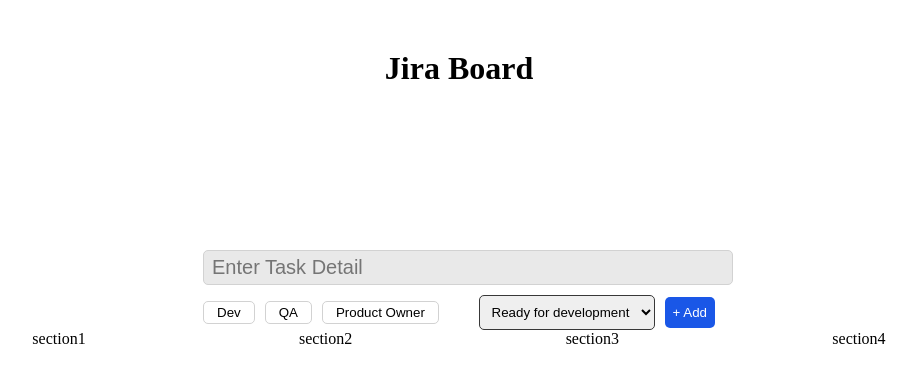
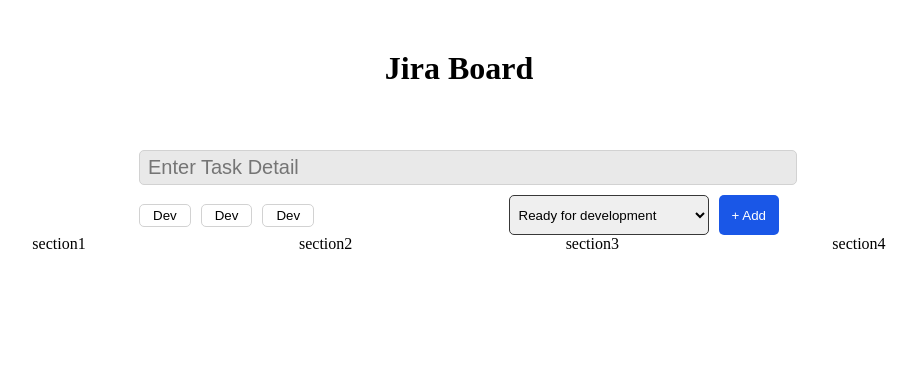
Before and after one commit to ashucj17/jira-board, a React (Vite) app: page / in a window 1280 px wide. Shown: the top 382 px of the page, without its empty margins (181-1097 px from the left). Built offline with nearby package versions, Linux system fonts and the light colour scheme.

Commit message:
Tag Component

```diff
--- a/src/App.css
+++ b/src/App.css
@@ -5,14 +5,10 @@
 
 .app{
   display: grid;
-  grid-template-rows: 250px auto;
+  grid-template-rows: 150px auto;
 }
 
 .app__section{
   display: flex;
   justify-content: space-evenly;
 }
-
-.app__header > form{
-  width: 40%;
-}
--- a/src/App.jsx
+++ b/src/App.jsx
@@ -5,7 +5,6 @@
 const App = () => {
   return (
     <div className="app">
-      {/* <header className="app__header"></header> */}
         <h1 style={{ textAlign: "center", margin: "50px auto" }}>Jira Board</h1>
         <TaskQueue />
 
--- /dev/null
+++ b/src/Components/Tags/queue-assigned-tags.css
@@ -0,0 +1,7 @@
+.queue__assigned-tags{
+    background: none;
+    padding: 3px 13px;
+    border: 1px solid #d2d2d2;
+    border-radius: 5px;
+    margin-right: 10px;
+}
--- /dev/null
+++ b/src/Components/Tags/queue-assigned-tags.jsx
@@ -0,0 +1,11 @@
+import './queue-assigned-tags.css'
+
+const Tags= () =>{
+    return(
+        <>
+            <button className="queue__assigned-tags">Dev</button>
+        </>
+    )
+}
+
+export default Tags
--- a/src/Components/Tasks/tasks-queue.css
+++ b/src/Components/Tasks/tasks-queue.css
@@ -2,6 +2,10 @@
     display: flex;
     align-items: center;
     justify-content: center;
+}
+
+.app__header > form{
+  width: 50%;
 }
 
 form > input{
@@ -24,25 +28,21 @@
 
 }
 
-.queue__assigned-role{
-    background: none;
-    padding: 3px 13px;
-    border: 1px solid #d2d2d2;
-    border-radius: 5px;
-    margin-right: 10px;
-}
-
 .queue__state >select{
-    padding: 8px;
+    width: 200px;
+    height: 40px;
+    padding: 0 5px;
     border: 1px solid #383838;
     border-radius: 5px;
 }
 
 .queue__state > button{
     border: none;
-    padding: 8px;
+    height: 40px;
+    padding: 3px 13px;
     border-radius: 5px;
     color: #fff;
     background: #1a57e7;
     margin-left: 10px;
+    cursor: pointer;
 }
--- a/src/Components/Tasks/tasks-queue.jsx
+++ b/src/Components/Tasks/tasks-queue.jsx
@@ -1,3 +1,4 @@
+import Tags from "../Tags/queue-assigned-tags";
 import "./tasks-queue.css";
 
 const TaskQueue = () => {
@@ -7,9 +8,9 @@
         <input type="text" placeholder="Enter Task Detail" />
         <div className="queue">
           <div className="queue__assigned">
-            <button className="queue__assigned-role">Dev</button>
-            <button className="queue__assigned-role">QA</button>
-            <button className="queue__assigned-role">Product Owner</button>
+           <Tags />
+           <Tags />
+           <Tags />
           </div>
           <div className="queue__state">
             <select>
```
